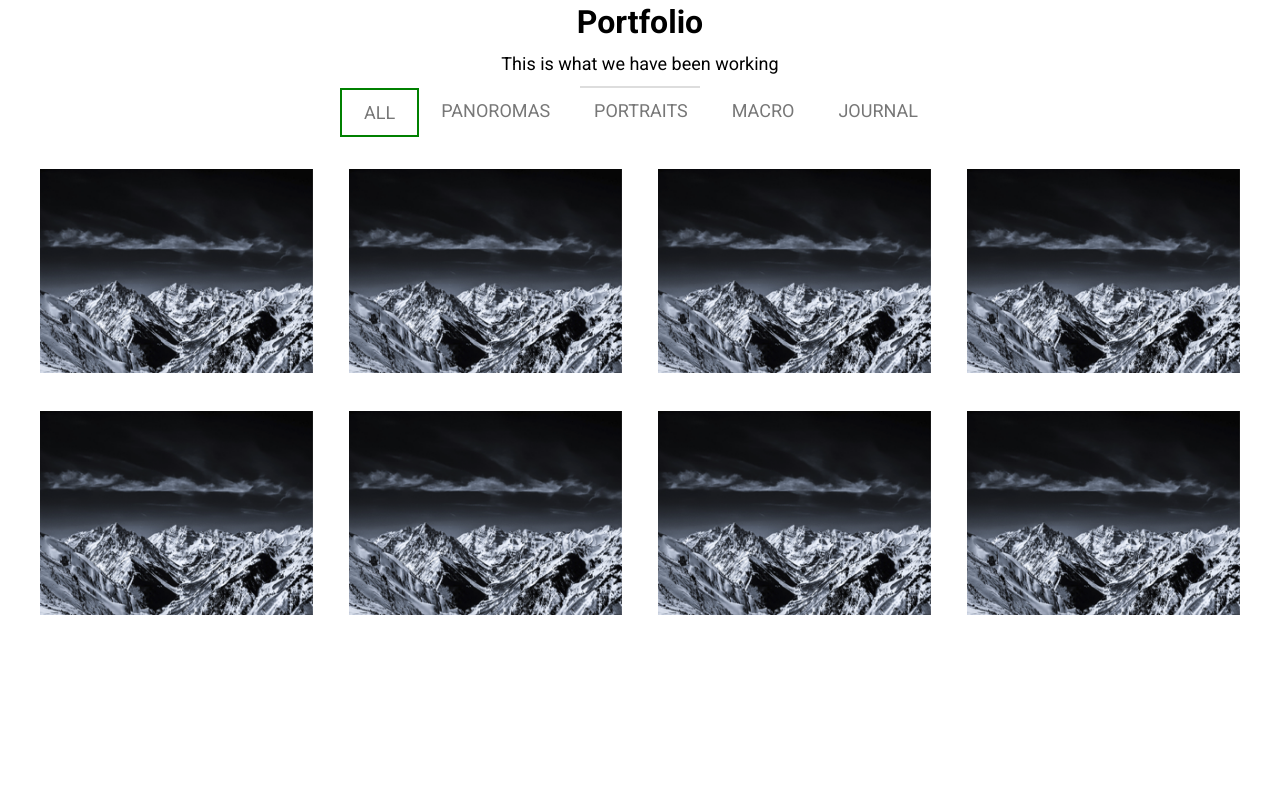
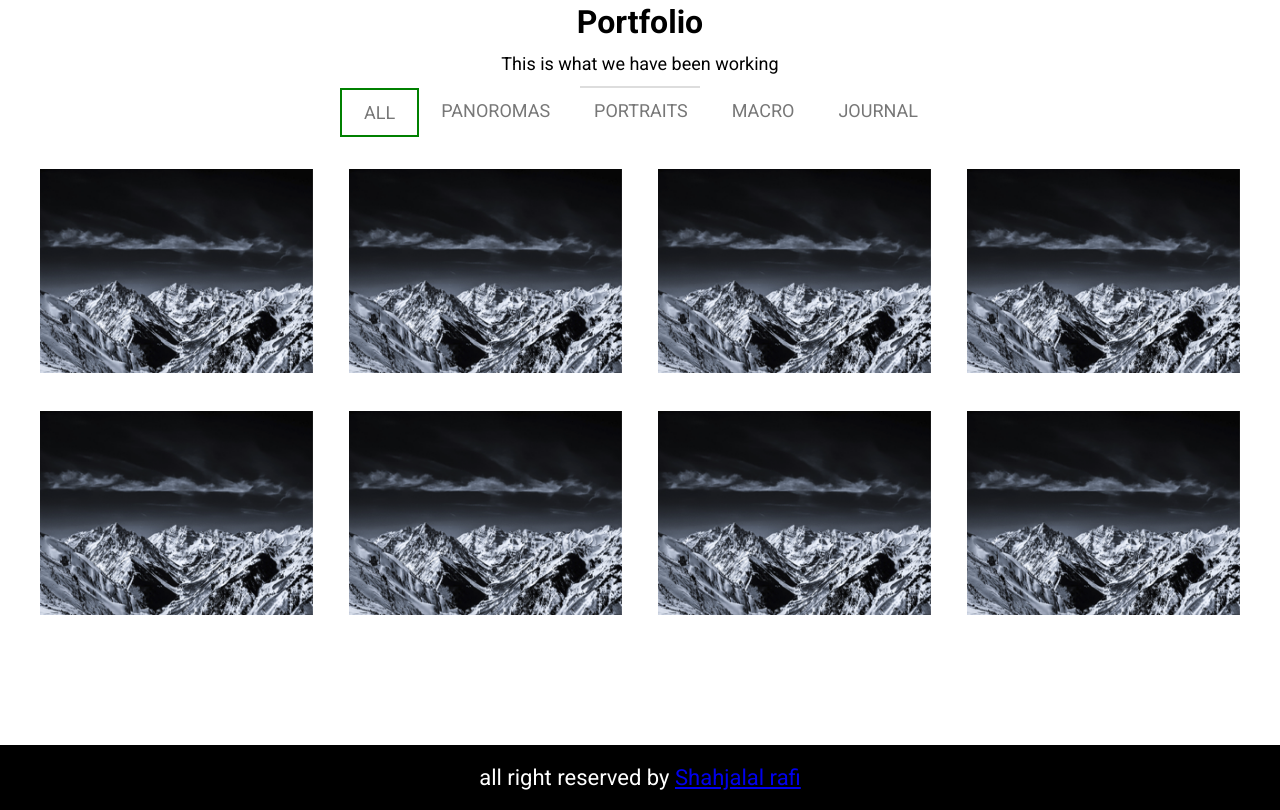
Before and after one commit to Shahjalalrafi/TTREZ-html, a website: page index.html in a window 1280 px wide. Shown: the part 3334-4144 px from the top of the page. Before the commit the page ends 4079 px from the top, so only its background shows below. Drawn offline with nearby package versions, Linux system fonts and the light colour scheme.

Commit message:
fotter added

```diff
--- a/index.html
+++ b/index.html
@@ -258,6 +258,10 @@
         </section>
     </main>
 
+    <footer class="footer">
+        all right reserved by <a href="https://github.com/shahjalalrafi" target="_blank">Shahjalal rafi</a>
+    </footer>
+
     <!-- icon Script -->
     <script type="module" src="https://unpkg.com/ionicons@5.5.2/dist/ionicons/ionicons.esm.js"></script>
     <script nomodule src="https://unpkg.com/ionicons@5.5.2/dist/ionicons/ionicons.js"></script>
--- /dev/null
+++ b/sass/layout/_footer.scss
@@ -0,0 +1,7 @@
+.footer {
+    background-color: $color-black;
+    padding: 20px 30px;
+    color: $color-white;
+    text-align: center;
+    font-size: 2.2rem;
+}
--- a/sass/main.scss
+++ b/sass/main.scss
@@ -18,5 +18,6 @@
 @import "layout/clients";
 @import "layout/team";
 @import "layout/portfolio";
+@import "layout/footer";
 
 @import "pages/home";
```
Also changed, not shown: css/styles.css, 1 other file.
